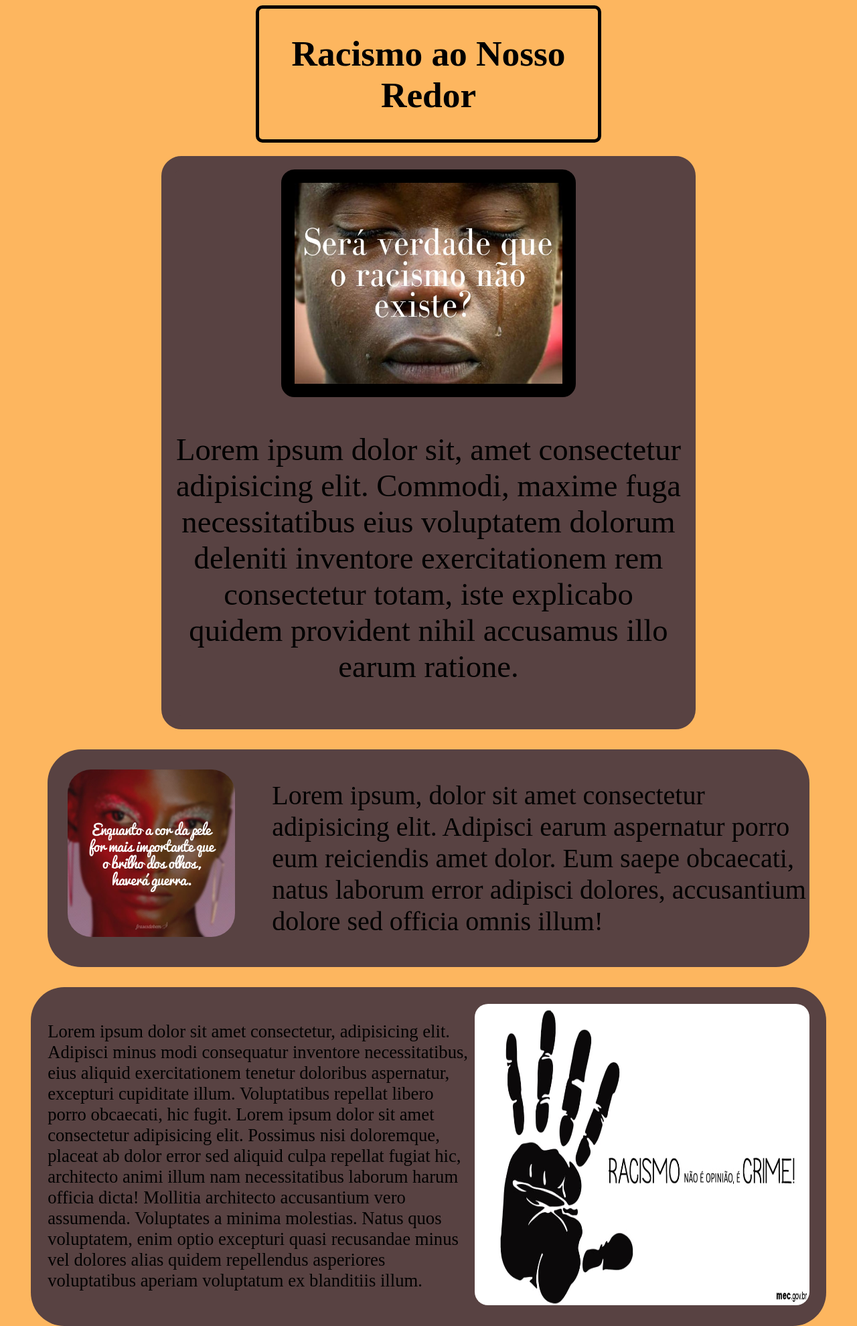
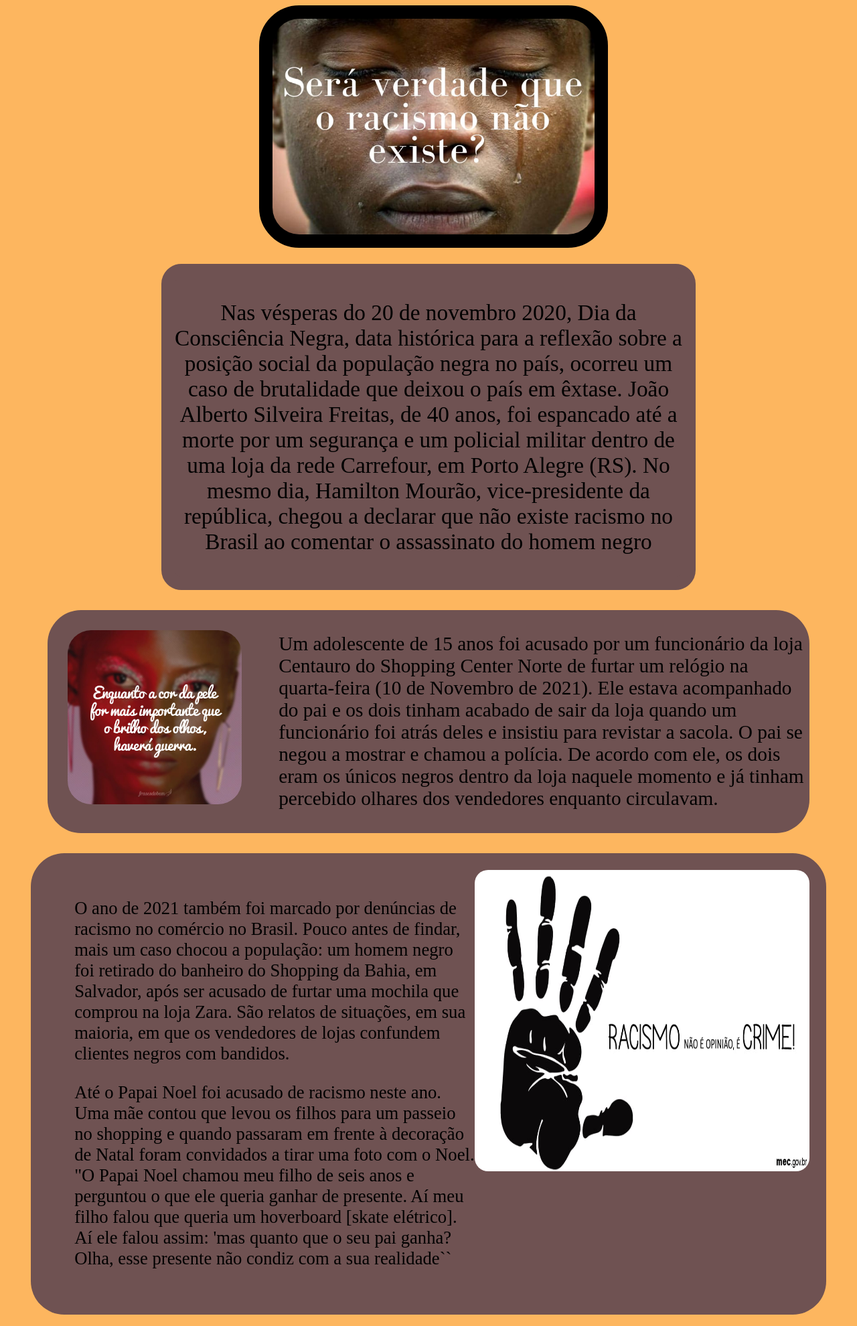
Before and after one commit to Kiquekong/Projeto-Site-BLM, a plain HTML site: page Site/index.html in a window 1280 px wide. Shown: the top 1980 px of the page at 67% size. Drawn offline with Linux system fonts and the light colour scheme.

Commit message:
Adição de textos e formatação final da página

```diff
--- a/Site/css/style.css
+++ b/Site/css/style.css
@@ -6,13 +6,16 @@ header{
     margin-left: auto;
     margin-right: auto;
     text-align: center;
-    border: 5px solid black;
     width: 40%;
-    border-radius: 10px;
+    height: 40%;
 }
 
-header h1{
-    font-size: 40pt;
+header img{
+    width: 95%;
+    height: 90%;
+    border-radius: 60px;
+    border: 20px solid black;
+    background-color: black;
 }
 
 nav{
@@ -30,21 +33,15 @@ footer{
     text-align: center;
     margin-left: auto;
     margin-right: auto;
-    border: 20px solid rgb(88, 66, 66);
-    background-color: rgb(88, 66, 66);
+    border: 20px solid rgb(111, 82, 82);
+    background-color: rgb(111, 82, 82);
     border-radius: 30px;
     margin-top: 20px;
 }
 
-#inicio img{
-    width: 400px;
-    height: 300px;
-    border-radius: 20px;
-    border: 20px solid black;
-    background-color: black;
-}
+
 #inicio p{
-    font-size:35pt;
+    font-size:25pt;
 }
 
 #p1{
@@ -57,19 +54,19 @@ footer{
     box-sizing: border-box;
     border-radius: 50px;
     padding: 5px;
-    background-color: rgb(88, 66, 66);
+    background-color: rgb(111, 82, 82);
 }
 
 #p1 img{
-    width: 250px;
-    height: 250px;
+    width: 260px;
+    height: 260px;
     padding: 25px;
     border-radius: 60px;
 }
 
 #p1 p{
     padding-left: 30px;
-    font-size: 30pt;
+    font-size: 22pt;
 }
 
 #p2{
@@ -79,7 +76,7 @@ footer{
     margin-left: auto;
     margin-right: auto;
     margin-top: 30px;
-    background-color: rgb(88, 66, 66);
+    background-color: rgb(111, 82, 82);
     padding: 25px;
     border-radius: 50px;
 }
@@ -90,7 +87,11 @@ footer{
     border-radius: 20px;
 }
 
-#p2 p{
+#p2 ul{
+    list-style: none;
+}
+
+#p2 ul li p{
     font-size: 20pt;
 }
 
@@ -107,8 +108,7 @@ footer{
 }
 
 #mapa-mental img{
-    padding-right: 20px;
-
+     border-radius: 20px;
 }
 
 #p3{
@@ -118,14 +118,18 @@ footer{
     margin-left: auto;
     margin-right: auto;
     margin-top: 30px;
-    background-color: rgb(88, 66, 66);
-    padding: 25px;
+    background-color: rgb(111, 82, 82);
+    padding: 5px;
     border-radius: 50px;
     text-align: center;
 }
 
 #p3 ul li{
     list-style-type: none;
+}
+
+#p3 ul li p{
+    font-size: 20pt;
 }
 
 #p3 ul li img{
--- a/Site/index.html
+++ b/Site/index.html
@@ -10,29 +10,32 @@
 </head>
 <body>
     <header>
-      <h1>Racismo ao Nosso Redor</h1>
+        <img src="img/7a38ddbb-1eae-42d0-b464-743de44d0407.jpg" alt="">
     </header>
     <nav>
 
     </nav>
 
     <div id="inicio">
-      <img src="img/7a38ddbb-1eae-42d0-b464-743de44d0407.jpg" alt="">
-      <p>Lorem ipsum dolor sit, amet consectetur adipisicing elit. Commodi, maxime fuga necessitatibus eius voluptatem dolorum deleniti inventore exercitationem rem consectetur totam, iste explicabo quidem provident nihil accusamus illo earum ratione.</p>
+      <p>Nas vésperas do 20 de novembro 2020, Dia da Consciência Negra, data histórica para a reflexão sobre a posição social da população negra no país, ocorreu um caso de brutalidade que deixou o país em êxtase.
+        João Alberto Silveira Freitas, de 40 anos, foi espancado até a morte por um segurança e um policial militar dentro de uma loja da rede Carrefour, em Porto Alegre (RS).
+        No mesmo dia, Hamilton Mourão, vice-presidente da república, chegou a declarar que não existe racismo no Brasil ao comentar o assassinato do homem negro</p>
     </div>
     <div id="p1">
         <img src="img/ce7b30c5-ec8f-4012-b79a-c5694295375c.jpg" alt="">
         <p>
-            Lorem ipsum, dolor sit amet consectetur adipisicing elit. Adipisci earum aspernatur porro eum reiciendis amet dolor. Eum saepe obcaecati, natus laborum error adipisci dolores, accusantium dolore sed officia omnis illum!
+            Um adolescente de 15 anos foi acusado por um funcionário da loja Centauro do Shopping Center Norte de furtar um relógio na quarta-feira (10 de Novembro de 2021). Ele estava acompanhado do pai e os dois tinham acabado de sair da loja quando um funcionário foi atrás deles e insistiu para revistar a sacola. O pai se negou a mostrar e chamou a polícia. De acordo com ele, os dois eram os únicos negros dentro da loja naquele momento e já tinham percebido olhares dos vendedores enquanto circulavam.
         </p>
     </div>
     <div id="p2">
+        <ul>
+           <li> <p>
+                O ano de 2021 também foi marcado por denúncias de racismo no comércio no Brasil. Pouco antes de findar, mais um caso chocou a população: um homem negro foi retirado do banheiro do Shopping da Bahia, em Salvador, após ser acusado de furtar uma mochila que comprou na loja Zara. São relatos de situações, em sua maioria, em que os vendedores de lojas confundem clientes negros com bandidos.
 
-        <p>
-            Lorem ipsum dolor sit amet consectetur, adipisicing elit. Adipisci minus modi consequatur inventore necessitatibus, eius aliquid exercitationem tenetur doloribus aspernatur, excepturi cupiditate illum. Voluptatibus repellat libero porro obcaecati, hic fugit.
-            Lorem ipsum dolor sit amet consectetur adipisicing elit. Possimus nisi doloremque, placeat ab dolor error sed aliquid culpa repellat fugiat hic, architecto animi illum nam necessitatibus laborum harum officia dicta!
-            Mollitia architecto accusantium vero assumenda. Voluptates a minima molestias. Natus quos voluptatem, enim optio excepturi quasi recusandae minus vel dolores alias quidem repellendus asperiores voluptatibus aperiam voluptatum ex blanditiis illum.
-        </p>
+            </p></li>
+            <li><p>Até o Papai Noel foi acusado de racismo neste ano. Uma mãe contou que levou os filhos para um passeio no shopping e quando passaram em frente à decoração de Natal foram convidados a tirar uma foto com o Noel. "O Papai Noel chamou meu filho de seis anos e perguntou o que ele queria ganhar de presente. Aí meu filho falou que queria um hoverboard [skate elétrico]. Aí ele falou assim: 'mas quanto que o seu pai ganha? Olha, esse presente não condiz com a sua realidade``</p></li>
+        </ul>
+
 
         <img src="img/194fefe9-a066-4e37-b26e-9b0e8f7d7627.jpg" alt="">
     </div>
@@ -41,9 +44,10 @@
     </div>
     <div id="p3">
      <ul>
-         <li><p>            Lorem ipsum, dolor sit amet consectetur adipisicing elit. Facere sapiente doloremque maxime eos molestiae veritatis pariatur neque minus nulla rem explicabo, quae libero, velit deserunt. Quibusdam eius deserunt fuga ad?</p></li>
+         <li><p>No Brasil em junho de 2020, manifestações também cobram justiça pela morte de Miguel Otávio, filho da empregada doméstica Mirtes Renata de Souza.
+            A criança de 5 anos caiu de um edifício de luxo no Recife, após negligência de Sarí Corte Real</p></li>
          <li><img src="img/913de104-e1f6-40b3-98f2-c18747bdce28.jpg" alt=""></li>
-         <li><p>Lorem ipsum, dolor sit amet consectetur adipisicing elit. Facere sapiente doloremque maxime eos molestiae veritatis pariatur neque minus nulla rem explicabo, quae libero, velit deserunt. Quibusdam eius deserunt fuga ad?</p></li>
+         <li><p>Em Fortaleza (14 de Setembro de 2021), uma delegada alegou ter sido barrada na entrada da loja. O caso ocorreu quando a delegada Ana Paula Barroso foi impedida de entrar no estabelecimento comercial por um funcionário, sob a alegação de “questões de segurança”.</p></li>
       </ul>
     </div>
     <div id="final">
```
